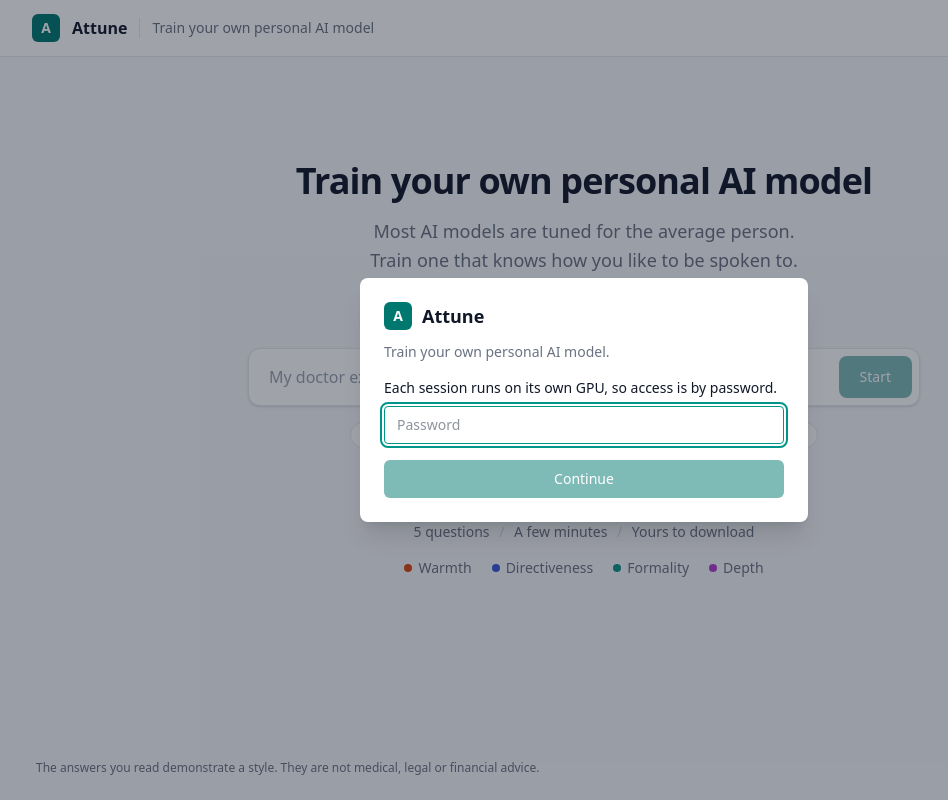
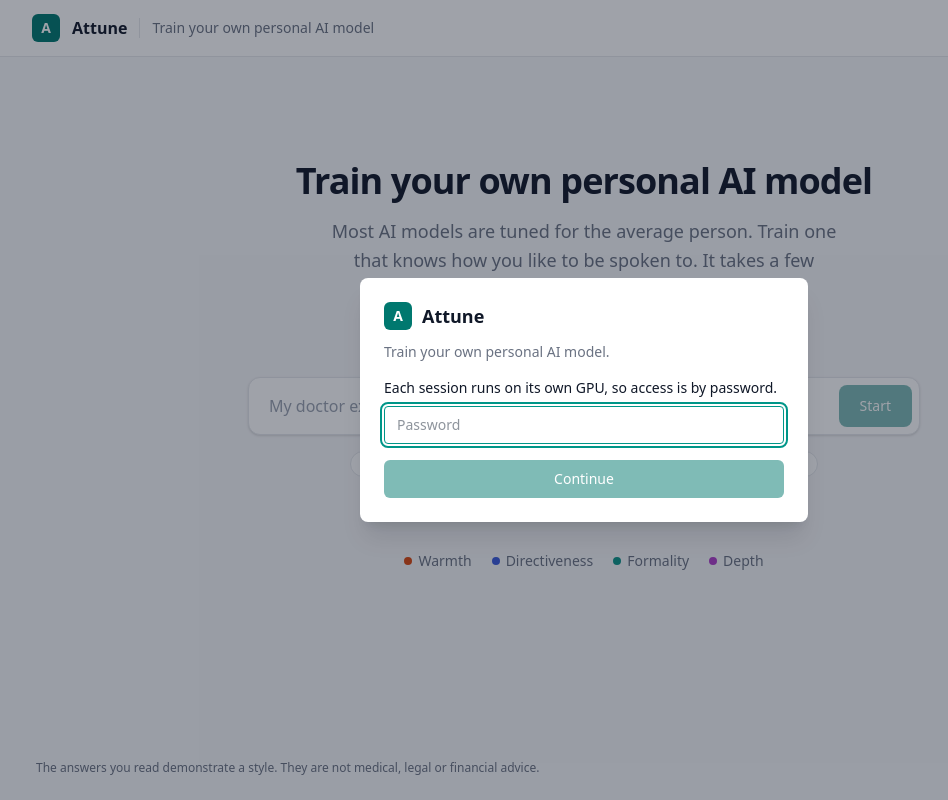
Before and after one commit to jessecui/attune, a React (Vite) app in the folder app/frontend/: page / in a window 1280 px wide. Shown: the whole page, without its empty margins (56-1004 px from the left). Built offline with nearby package versions, Linux system fonts and the light colour scheme; no server answers.

Commit message:
Say the time and download in a plain sentence

```diff
--- a/app/frontend/src/screens/Welcome.tsx
+++ b/app/frontend/src/screens/Welcome.tsx
@@ -25,8 +25,9 @@ export function Welcome({ choices, error, onDraft, onStart, onExpired }:
   return (
     <div className="mx-auto max-w-2xl pt-10 text-center sm:pt-20">
       <h1 className="text-4xl font-semibold tracking-tight text-gray-900">Train your own personal AI model</h1>
-      <p className="mx-auto mt-4 max-w-md text-lg leading-relaxed text-gray-500">
+      <p className="mx-auto mt-4 max-w-lg text-lg leading-relaxed text-gray-500">
         Most AI models are tuned for the average person. Train one that knows how you like to be spoken to.
+        It takes a few minutes, and you can download it at the end.
       </p>
 
       <form onSubmit={prepare} className="mt-10">
@@ -49,10 +50,7 @@ export function Welcome({ choices, error, onDraft, onStart, onExpired }:
         {problem && <p role="alert" className="mt-4 rounded-lg border border-red-200 bg-red-50 px-3 py-2 text-left text-red-800">{problem}</p>}
       </form>
 
-      <p className="mt-10 text-gray-500">
-        {rounds} questions <span className="mx-1.5 text-gray-300">/</span> A few minutes <span className="mx-1.5 text-gray-300">/</span> Yours to download
-      </p>
-      <div className="mt-4 flex flex-wrap items-center justify-center gap-x-5 gap-y-2 text-gray-500">
+      <div className="mt-10 flex flex-wrap items-center justify-center gap-x-5 gap-y-2 text-gray-500">
         {SCALES.map((key) => (
           <span key={key} className="flex items-center gap-1.5"><span className="h-2 w-2 rounded-full" style={{ background: axisColor(key) }} aria-hidden />{AXIS_NOTES[key].title}</span>
         ))}
```
